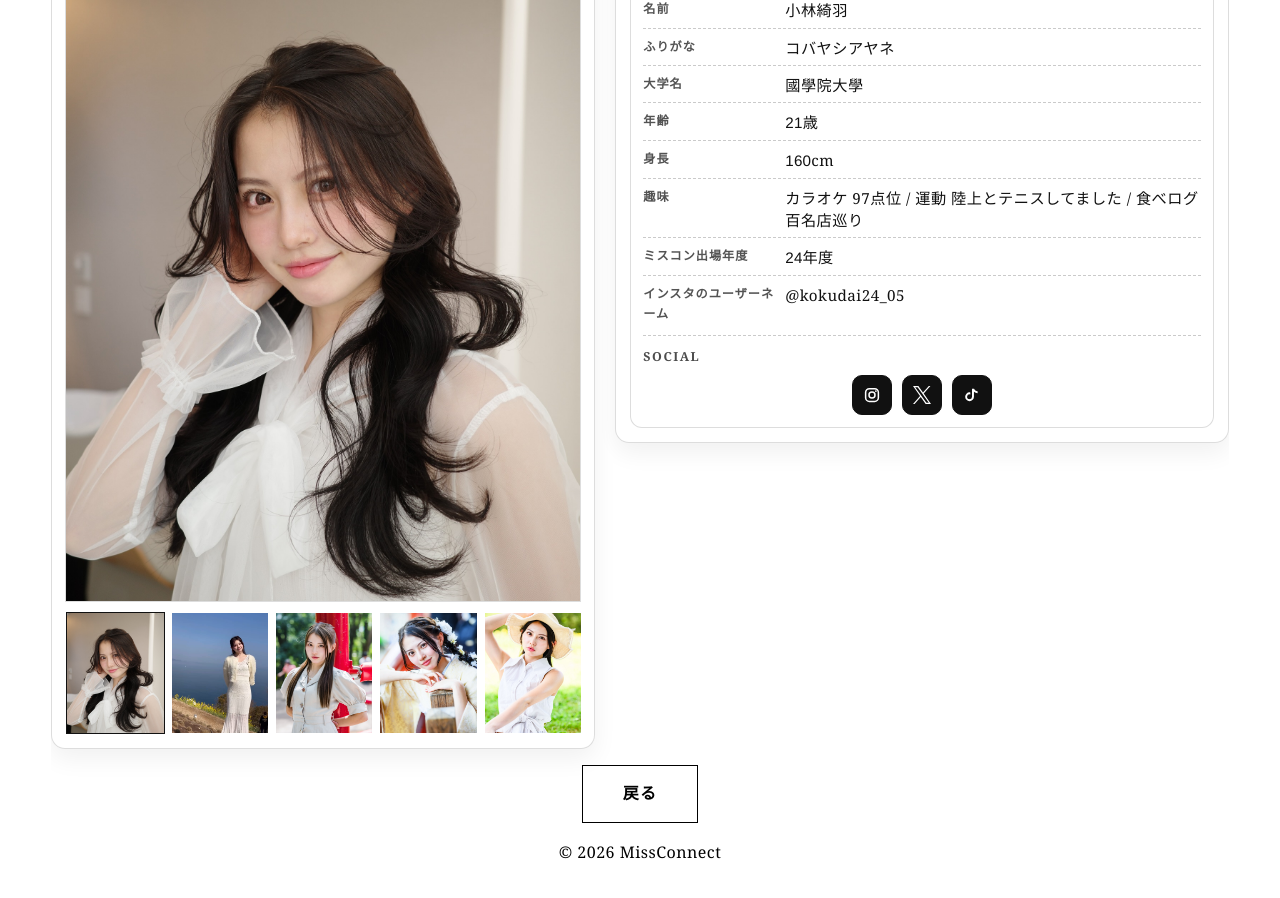
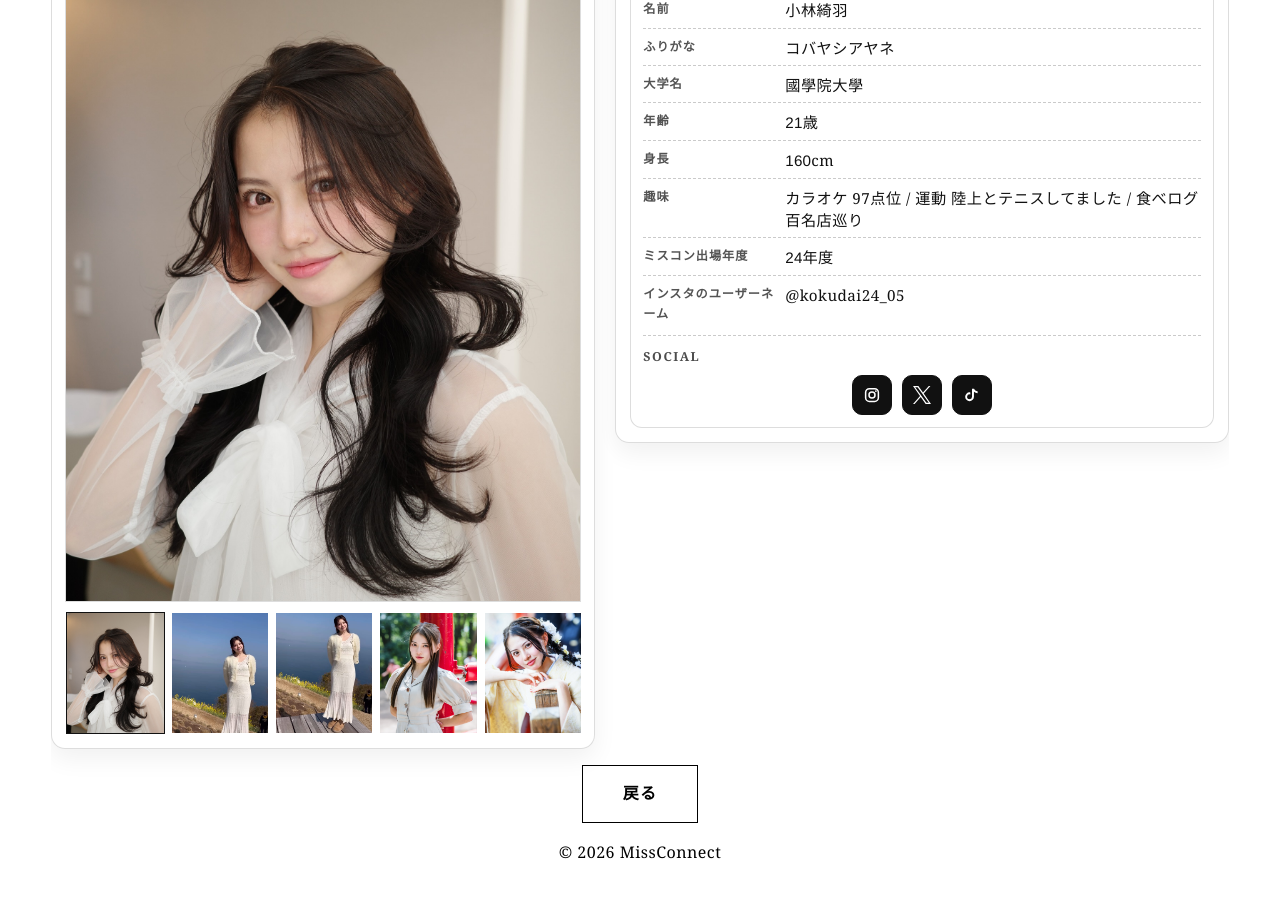
Before and after one commit to tkm-sano/entp, a Jekyll site: the page built from _models/mc-0006.md, in a window 1280 px wide and 900 px high, scrolled down 116 px. Built offline with Jekyll 4.4.1, drawn with Linux system fonts in a browser that asks for light colours.

Commit message:
chore: sync models from spreadsheet and media

```diff
--- a/_data/models.json
+++ b/_data/models.json
@@ -61,6 +61,9 @@
         "url": "/assets/images/models/mc-0006/02_488197841_17886361254240274_4173625263921589956_n.jpg"
       },
       {
+        "url": "/assets/images/models/mc-0006/488197841_17886361254240274_4173625263921589956_n.jpg"
+      },
+      {
         "url": "/assets/images/models/mc-0006/491470125_17888840226240274_5234003529579122290_n.jpg"
       },
       {
--- a/_models/mc-0006.md
+++ b/_models/mc-0006.md
@@ -15,6 +15,7 @@ miss_contest_year: "24年度"
 images:
   - url: "/assets/images/models/mc-0006/01_539394107_17903921610240274_7354517404286173914_n.jpg"
   - url: "/assets/images/models/mc-0006/02_488197841_17886361254240274_4173625263921589956_n.jpg"
+  - url: "/assets/images/models/mc-0006/488197841_17886361254240274_4173625263921589956_n.jpg"
   - url: "/assets/images/models/mc-0006/491470125_17888840226240274_5234003529579122290_n.jpg"
   - url: "/assets/images/models/mc-0006/527453965_17901049539240274_8994967063420775489_n.jpg"
   - url: "/assets/images/models/mc-0006/527573225_17901238398240274_2190656029830578799_n.jpg"
```
